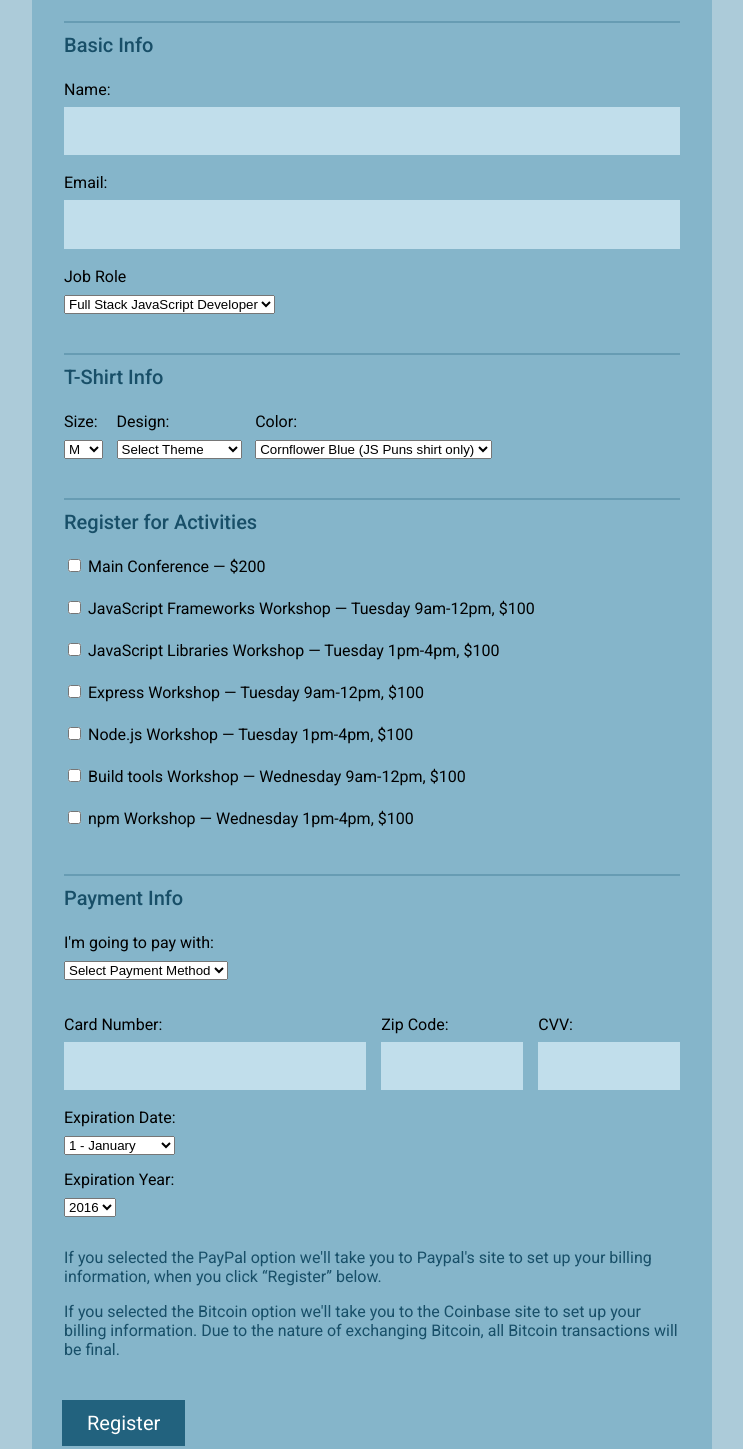
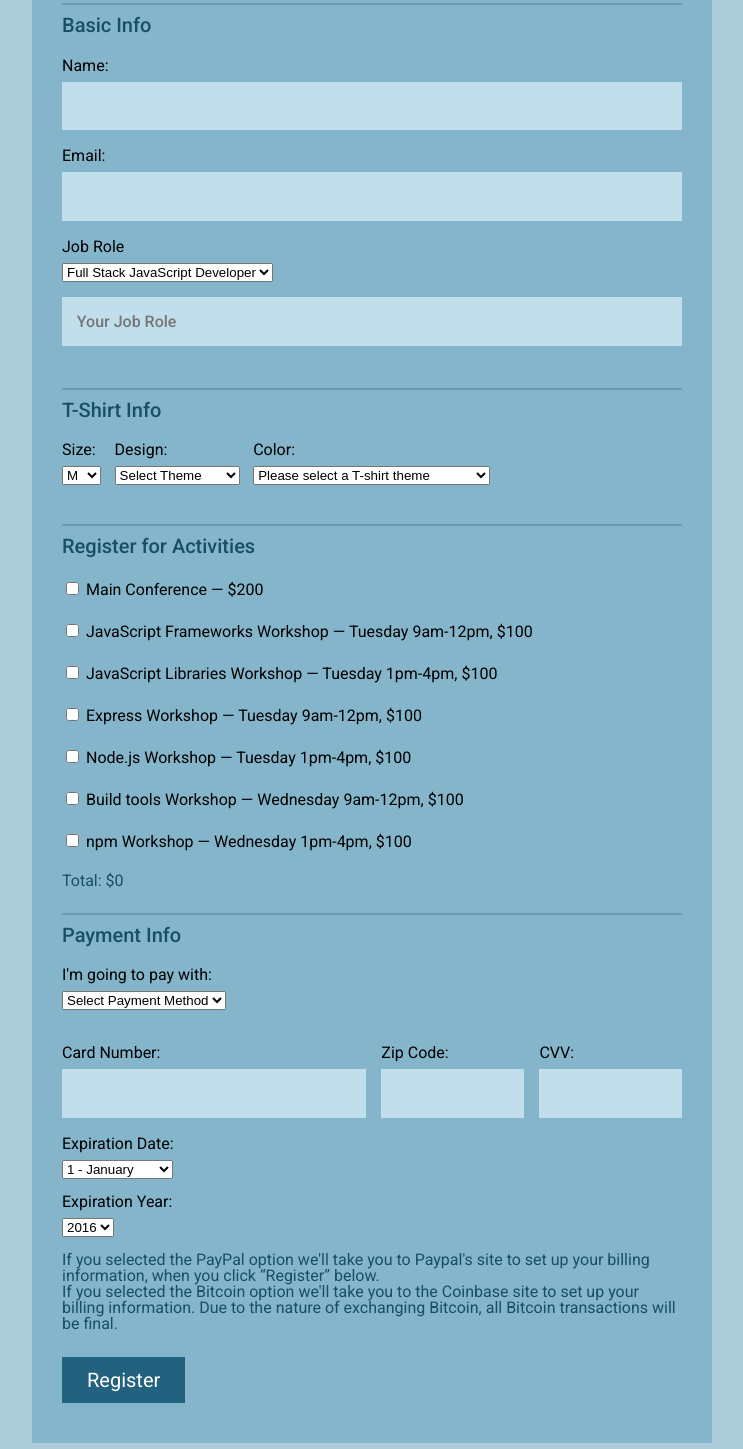
Before and after one commit to tina-pina/interactive-form, a plain HTML site: page index.html in a window 1280 px wide. Shown: the part 205-1654 px from the top of the page, without its empty margins (268-1011 px from the left). Drawn offline with Linux system fonts and the light colour scheme.

Commit message:
new css resources, some content updates

```diff
--- a/index.html
+++ b/index.html
@@ -1,14 +1,17 @@
 <!DOCTYPE html>
 <html lang="en">
+
 <head>
   <meta charset="utf-8">
   <meta name="viewport" content="width=device-width, initial-scale=1.0">
-	<title>Register for Full Stack Conf</title>
+  <title>Register for Full Stack Conf</title>
   <link href="https://fonts.googleapis.com/css?family=Roboto:400,500,700" rel="stylesheet" type="text/css">
-	<link rel="stylesheet" href="css/style.css">
+  <link rel="stylesheet" href="css/reset.css">
+  <link rel="stylesheet" href="css/style.css">
 </head>
+
 <body>
-	<div class="container">
+  <div class="container">
 
     <header>
       <span>Register for</span>
@@ -33,8 +36,9 @@
           <option value="back-end developer">Back End Developer</option>
           <option value="designer">Designer</option>
           <option value="student">Student</option>
-          <option value="other">Other</option>
+          <option id="other" value="other">Other</option>
         </select>
+        <input type="text" id="other-job" placeholder="Your Job Role" />
       </fieldset>
 
       <fieldset class="shirt">
@@ -53,7 +57,7 @@
         <div>
           <label for="design">Design:</label>
           <select id="design" name="user_design">
-            <option>Select Theme</option>
+            <option value="select">Select Theme</option>
             <option value="js puns">Theme - JS Puns</option>
             <option value="heart js">Theme - I &#9829; JS</option>
           </select>
@@ -62,6 +66,7 @@
         <div id="colors-js-puns" class="">
           <label for="color">Color:</label>
           <select id="color">
+            <option value="notheme">Please select a T-shirt theme</option>
             <option value="cornflowerblue">Cornflower Blue (JS Puns shirt only)</option>
             <option value="darkslategrey">Dark Slate Grey (JS Puns shirt only)</option>
             <option value="gold">Gold (JS Puns shirt only)</option>
@@ -75,21 +80,22 @@
       <fieldset class="activities">
         <legend>Register for Activities</legend>
         <label><input type="checkbox" name="all"> Main Conference — $200</label>
-        <label><input type="checkbox" name="js-frameworks"> JavaScript Frameworks Workshop — Tuesday 9am-12pm, $100</label>
+        <label><input type="checkbox" name="js-frameworks"> JavaScript Frameworks Workshop — Tuesday 9am-12pm,
+          $100</label>
         <label><input type="checkbox" name="js-libs"> JavaScript Libraries Workshop — Tuesday 1pm-4pm, $100</label>
         <label><input type="checkbox" name="express"> Express Workshop — Tuesday 9am-12pm, $100</label>
         <label><input type="checkbox" name="node"> Node.js Workshop — Tuesday 1pm-4pm, $100</label>
         <label><input type="checkbox" name="build-tools"> Build tools Workshop — Wednesday 9am-12pm, $100</label>
         <label><input type="checkbox" name="npm"> npm Workshop — Wednesday 1pm-4pm, $100</label>
-
+        <p>Total: $<span id="totalPrice">0</span></p>
       </fieldset>
       <fieldset>
         <legend>Payment Info</legend>
 
         <label for="payment">I'm going to pay with:</label>
         <select id="payment" name="user_payment">
-          <option value="select_method">Select Payment Method</option>
-          <option value="credit card">Credit Card</option>
+          <option id="select_method_disabled" value="select_method">Select Payment Method</option>
+          <option value="credit card" default="default">Credit Card</option>
           <option value="paypal">PayPal</option>
           <option value="bitcoin">Bitcoin</option>
         </select>
@@ -98,7 +104,7 @@
 
           <div class="col-6 col">
             <label for="cc-num">Card Number:</label>
-        	  <input id="cc-num" name="user_cc-num" type="text">
+            <input id="cc-num" name="user_cc-num" type="text">
           </div>
 
           <div class="col-3 col">
@@ -136,20 +142,28 @@
           </select>
         </div>
 
-        <div>
-        	<p>If you selected the PayPal option we'll take you to Paypal's site to set up your billing information, when you click “Register” below.</p>
+        <div id="paypal-text">
+          <p>If you selected the PayPal option we'll take you to Paypal's site to set up your billing information, when
+            you click “Register” below.</p>
         </div>
 
         <div>
-        	<p>If you selected the Bitcoin option we'll take you to the Coinbase site to set up your billing information. Due to the nature of exchanging Bitcoin, all Bitcoin transactions will be final.</p>
+          <p id="bitcoin-text">If you selected the Bitcoin option we'll take you to the Coinbase site to set up your
+            billing information.
+            Due to the nature of exchanging Bitcoin, all Bitcoin transactions will be final.</p>
         </div>
 
       </fieldset>
 
-      <button type="submit">Register</button>
+      <button id="registerButton" submit">Register</button>
 
     </form>
 
-	</div>
+  </div>
+  <!-- <script src="http://code.jquery.com/jquery-3.3.1.min.js"
+    integrity="sha256-FgpCb/KJQlLNfOu91ta32o/NMZxltwRo8QtmkMRdAu8=" crossorigin="anonymous"></script> -->
+  <script src="js/jquery.min.js"></script>
+  <script src="js/script.js"></script>
 </body>
+
 </html>
```
